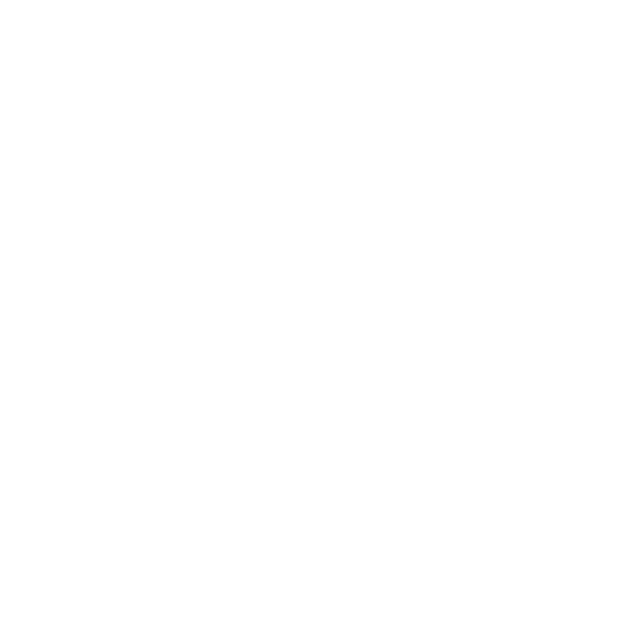
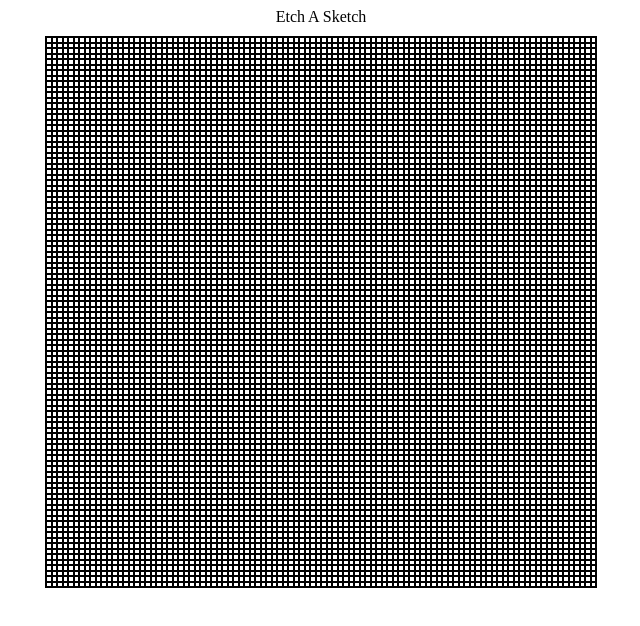
Before and after one commit to 13en3volen7/etch-a-sketch.github.io, a plain HTML site: page index.html in a window 1280 px wide. Shown: the whole page, without its empty margins (319-959 px from the left). Drawn offline with Linux system fonts and the light colour scheme.

Commit message:
Add grid with customizable size

```diff
--- a/index.html
+++ b/index.html
@@ -8,6 +8,8 @@
     <script defer src="script.js"></script>
 </head>
 <body>
-
+    <div id="header">Etch A Sketch</div>
+    <div id="container"></div>
+    <div id="footer"></div>
 </body>
 </html>
--- a/script.js
+++ b/script.js
@@ -0,0 +1,26 @@
+function makeSquare(fromDiv, size = 16) {
+    const squareDiv = document.createElement("div");
+    const squareSize = fromDiv.clientWidth / size;
+    squareDiv.style.width = `${squareSize}px`;
+    squareDiv.style.height = `${squareSize}px`;
+    squareDiv.classList.add("square");
+    fromDiv.appendChild(squareDiv);
+}
+
+function makeGridRow(fromDiv, rowID, size = 16) {
+    const gridRowDiv = document.createElement("div");
+    gridRowDiv.classList.add("grid-row", `id${rowID}`);
+    fromDiv.appendChild(gridRowDiv);
+    for (let column = 1; column <= size; column++) {
+        makeSquare(gridRowDiv, size);
+    }
+}
+
+function makeGrid(size = 16) {
+    const containerDiv = document.querySelector("#container");
+    for (let row = 1; row <= size; row++) {
+        makeGridRow(containerDiv, row, size);
+    }
+}
+
+makeGrid(100);
--- a/style.css
+++ b/style.css
@@ -0,0 +1,24 @@
+body {
+    display: flex;
+    flex-flow: column;
+    justify-content: center;
+    align-items: center;
+    gap: 10px;
+}
+
+#container {
+    border-bottom: 2px solid black;
+    border-left: 2px solid black;
+}
+
+.grid-row {
+    display: flex;
+    width: 550px;
+}
+
+.square {
+    display: flex;
+    border-top: 2px solid black;
+    border-right: 2px solid black;
+    box-sizing: border-box;
+}
```
